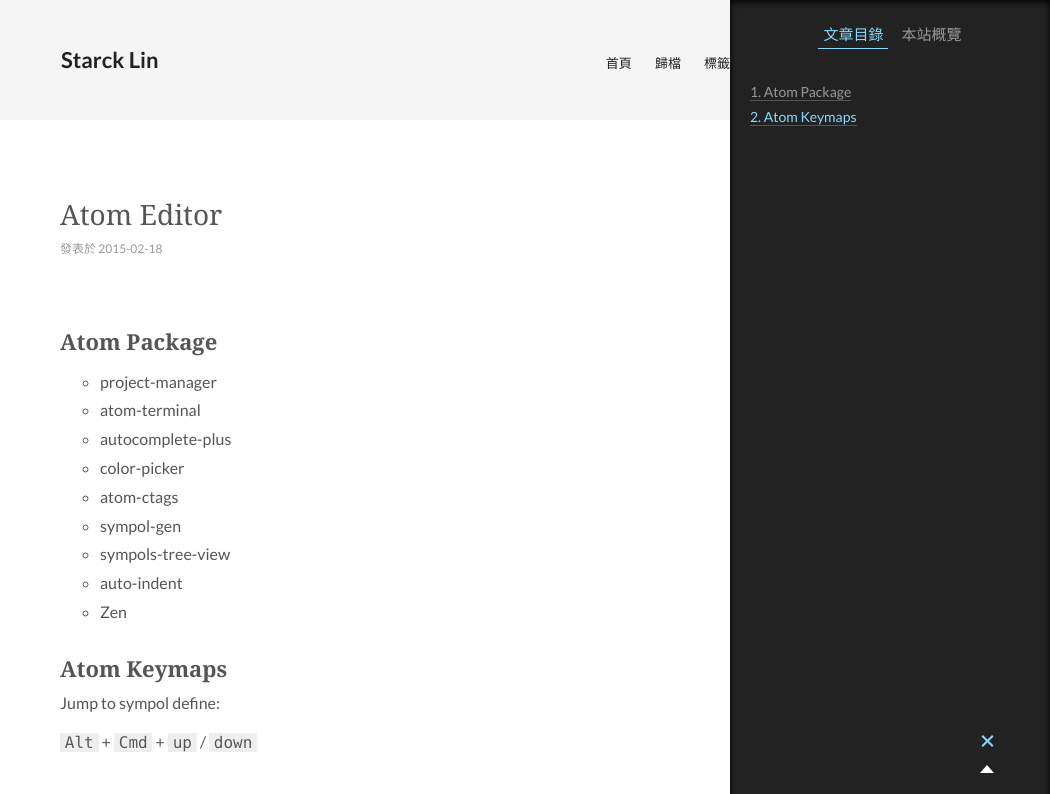
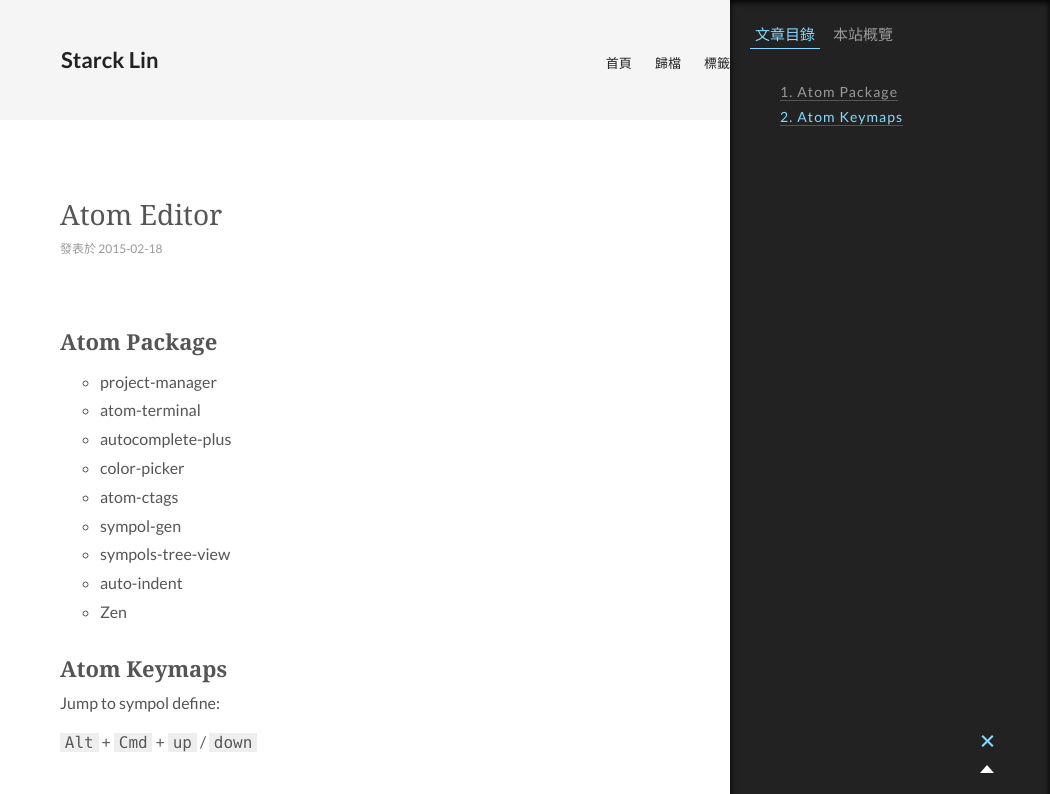
Before and after one commit to zmax/hexo-blog, a plain HTML site: page 2015/02/18/Atom-Editor/index.html in a window 1280 px wide. Both pictures are taken after a click on the element 1217 px from the left and 742 px from the top of the page. Shown: the top 794 px of the page, without its empty margins (230-1280 px from the left). Drawn offline with Linux system fonts and the light colour scheme.

Commit message:
Site updated: 2015-07-27 23:44:48

```diff
--- a/css/main.css
+++ b/css/main.css
@@ -1064,9 +1064,11 @@
 }
 .sidebar-inner {
   position: relative;
-  padding: 20px 10px;
+  padding: 20px 20px;
   color: #999;
-  text-align: center;
+}
+.sidebar-inner .nav-level-2 {
+  padding-left: 20px;
 }
 .site-author-image {
   display: block;
@@ -1148,7 +1150,7 @@
   width: 4px;
   height: 4px;
   border-radius: 50%;
-  background: #ff65ff;
+  background: #7194b3;
 }
 .sidebar-nav {
   margin: 0;
@@ -1179,6 +1181,7 @@
 .post-toc {
   overflow: hidden;
   position: relative;
+  letter-spacing: 0.07em;
 }
 .post-toc-empty {
   font-size: 14px;
```
